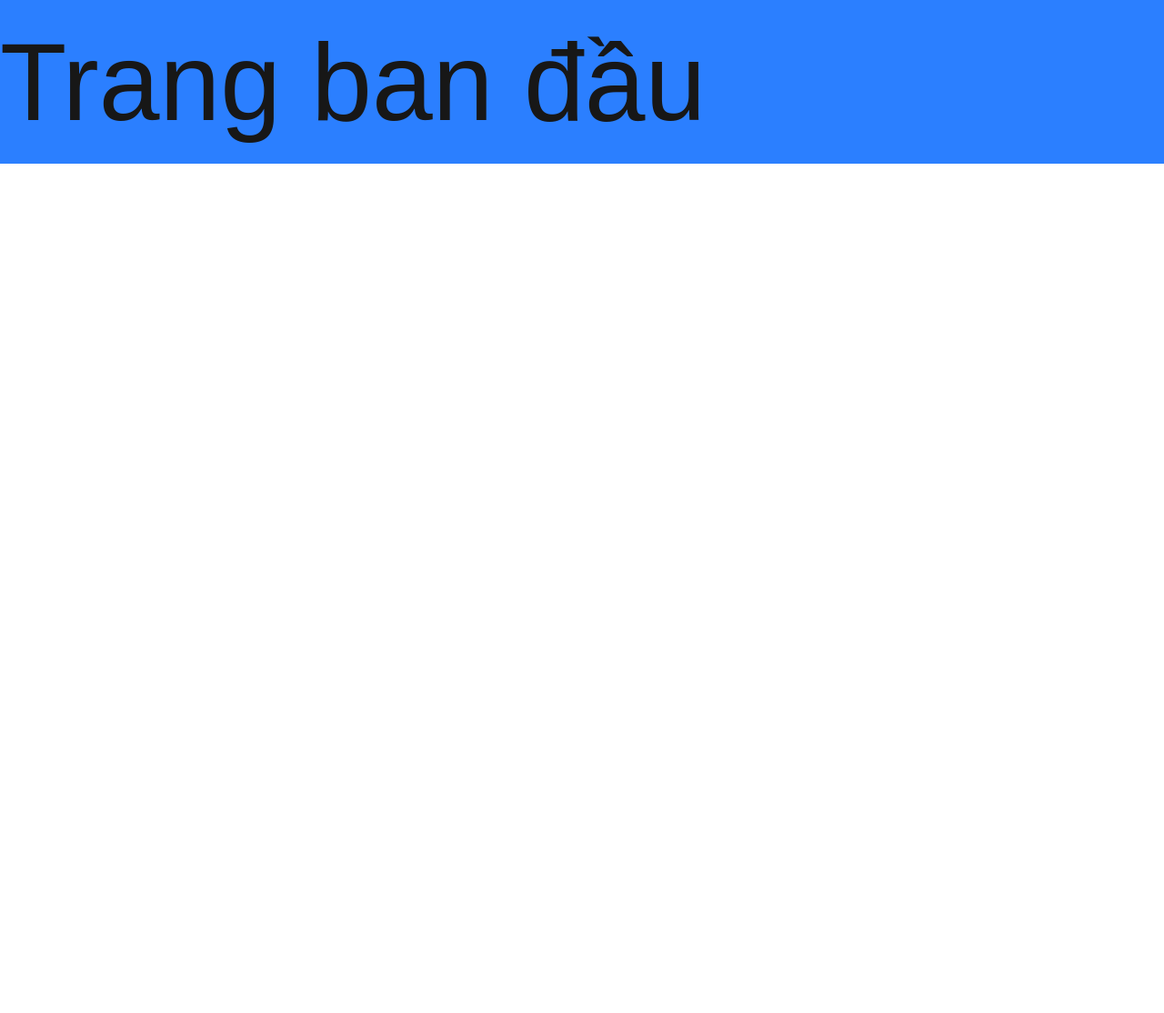
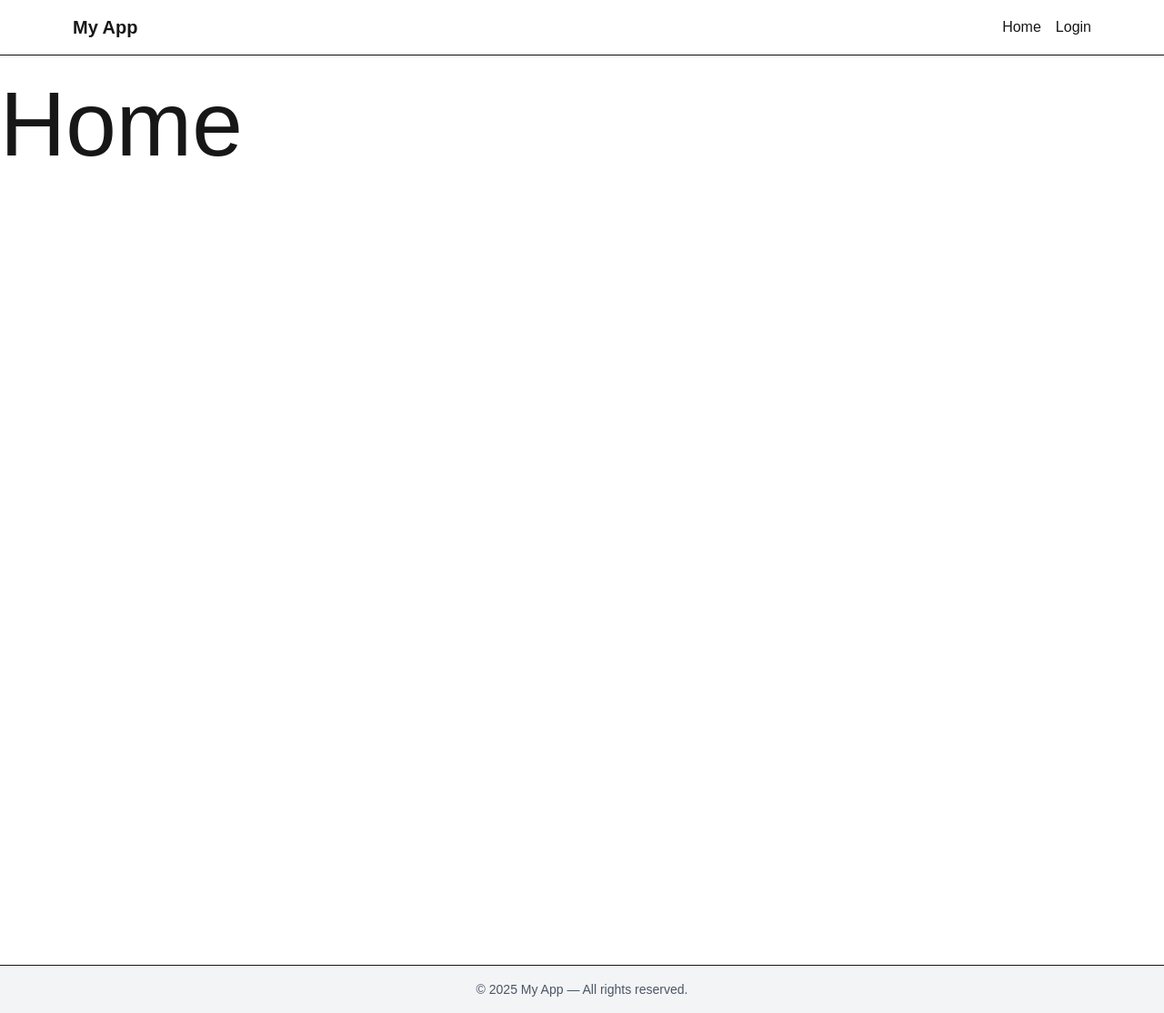
Before and after one commit to quankmksnb/SDN302_Project_eBay, a Next.js app in the folder ebay-fe/: page / in a window 1280 px wide. Shown: the whole page at 91% size. Before the commit the page ends 800 px from the top, so only its background shows below. Built offline with nearby package versions, Linux system fonts and the light colour scheme.

Commit message:
Refactor folders struture

```diff
--- a/ebay-fe/src/app/layout.jsx
+++ b/ebay-fe/src/app/layout.jsx
@@ -2,6 +2,8 @@
 import "./globals.scss";
 import NextTopLoader from "nextjs-toploader";
 import { Suspense } from "react";
+import Header from "@/components/layout/Header";
+import Footer from "@/components/layout/Footer";
 
 const geistSans = Geist({
   variable: "--font-geist-sans",
@@ -14,7 +16,7 @@
 });
 
 export const metadata = {
-  title: "Create Next App",
+  title: "Ebay",
   description: "Generated by create next app",
 };
 
@@ -23,7 +25,11 @@
     <html lang="en">
       <body>
         <NextTopLoader />
-        <Suspense fallback={<div>Loading...</div>}>{children}</Suspense>
+        <Header />
+        <main>
+          <Suspense fallback={<div>Loading...</div>}>{children}</Suspense>
+        </main>
+        <Footer />
       </body>
     </html>
   );
--- a/ebay-fe/src/app/login/page.jsx
+++ b/ebay-fe/src/app/login/page.jsx
@@ -1,7 +1,7 @@
 "use client";
-import Button from "@/common/Button";
-import Loading, { SimpleLoading } from "@/common/Loading";
-import Modal from "@/common/Modal";
+import Button from "@/components/common/Button";
+import Loading from "@/components/common/Loading";
+import Modal from "@/components/common/Modal";
 import { useRouter } from "next/navigation";
 import { useState } from "react";
 
--- a/ebay-fe/src/app/page.jsx
+++ b/ebay-fe/src/app/page.jsx
@@ -1,5 +1,7 @@
 export default function Home() {
   return (
-    <h1 className="text-[120px] bg-blue-500">Trang ban đầu</h1>
+    <div className="h-[1000px]">
+      <h1 className="text-[100px]">Home</h1>
+    </div>
   );
 }
--- a/ebay-fe/src/common/Modal.jsx
+++ b/ebay-fe/src/components/common/Modal.jsx
@@ -1,5 +1,4 @@
 "use client";
-import Loading from "@/common/Loading";
 import { useEffect } from "react";
 
 export default function Modal({
--- /dev/null
+++ b/ebay-fe/src/components/layout/Footer.jsx
@@ -0,0 +1,12 @@
+"use client";
+import React from "react";
+
+export default function Footer() {
+  return (
+    <footer className="border-t bg-gray-100">
+      <div className="max-w-6xl mx-auto p-4 text-center text-sm text-gray-600">
+        © 2025 My App — All rights reserved.
+      </div>
+    </footer>
+  );
+}
--- /dev/null
+++ b/ebay-fe/src/components/layout/Header.jsx
@@ -0,0 +1,20 @@
+"use client";
+import React from "react";
+
+export default function Header() {
+  return (
+    <header className="border-b bg-white shadow-sm">
+      <div className="max-w-6xl mx-auto flex items-center justify-between p-4">
+        <h1 className="text-xl font-bold text-primary">My App</h1>
+        <nav className="space-x-4">
+          <a href="/" className="hover:text-primary transition">
+            Home
+          </a>
+          <a href="/login" className="hover:text-primary transition">
+            Login
+          </a>
+        </nav>
+      </div>
+    </header>
+  );
+}
```
Also changed, not shown: ebay-fe/src/components/common/Button.jsx (renamed from ebay-fe/src/common/Button.jsx), ebay-fe/src/components/common/Loading.jsx (renamed from ebay-fe/src/common/Loading.jsx), ebay-fe/src/lib/constants.js (added), ebay-fe/src/lib/utils.js (added).
